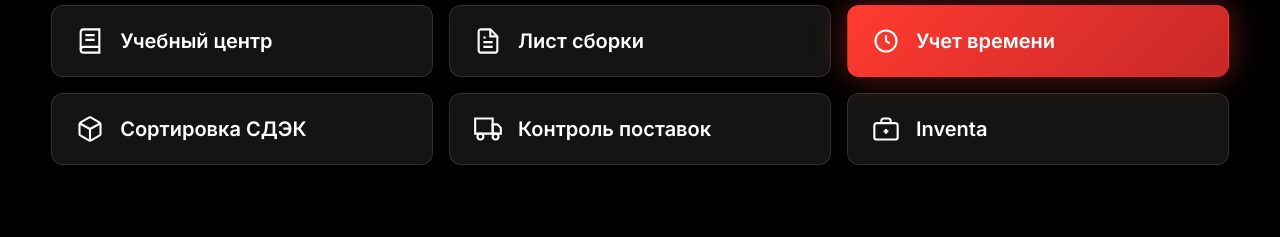
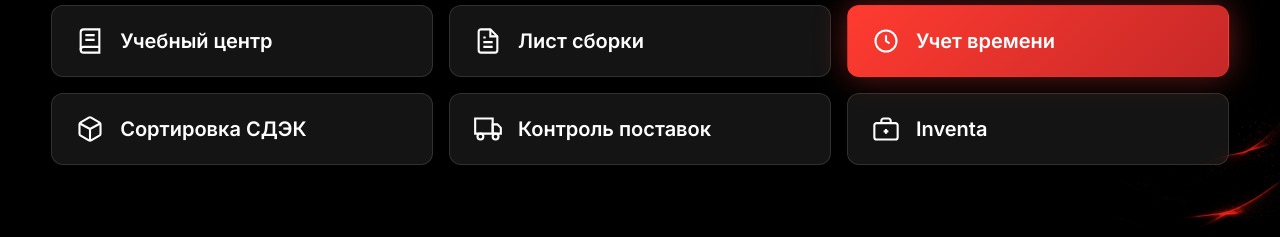
Before and after one commit to misterpufik-ship-it/nostradamus, a PHP site: page /deploy/nostradamus-1503.ru/public_html/ in a window 1280 px wide. Shown: the part 571-808 px from the top of the page. Run offline with PHP 8.4, Linux system fonts and the light colour scheme.

Commit message:
Показать декор внизу главной: вывод footerBackground, масштаб 1/3 в правый нижний угол.
Co-authored-by: Cursor <cursoragent@cursor.com>

```diff
--- a/deploy/nostradamus-1503.ru/public_html/admin/api.php
+++ b/deploy/nostradamus-1503.ru/public_html/admin/api.php
@@ -89,7 +89,7 @@ function default_homepage(): array
         'background_type' => 'color',
         'background_color' => '#000000',
         'background' => '',
-        'footerBackground' => '',
+        'footerBackground' => 'assets/ai-nostradamus-right-corner.png',
         'title' => [
             'main' => 'Сервисы для работы',
             'accent' => 'с маркетплейсами',
--- a/deploy/nostradamus-1503.ru/public_html/admin/data/homepage.json
+++ b/deploy/nostradamus-1503.ru/public_html/admin/data/homepage.json
@@ -4,7 +4,7 @@
   "background_type": "color",
   "background_color": "#000000",
   "background": "",
-  "footerBackground": "",
+  "footerBackground": "assets/ai-nostradamus-right-corner.png",
   "title": {
     "main": "Сервисы для работы",
     "accent": "с маркетплейсами"
--- a/deploy/nostradamus-1503.ru/public_html/index.php
+++ b/deploy/nostradamus-1503.ru/public_html/index.php
@@ -15,7 +15,7 @@ function default_homepage_config(): array
         'background_type' => 'color',
         'background_color' => '#000000',
         'background' => '',
-        'footerBackground' => '',
+        'footerBackground' => 'assets/ai-nostradamus-right-corner.png',
         'title' => [
             'main' => 'Сервисы для работы',
             'accent' => 'с маркетплейсами',
@@ -115,6 +115,7 @@ $logo = e((string) ($config['logo'] ?? 'assets/ai-nostradamus-logo.png'));
 $backgroundType = ($config['background_type'] ?? 'color') === 'image' ? 'image' : 'color';
 $backgroundColor = e(normalize_homepage_hex_color((string) ($config['background_color'] ?? '#000000')));
 $background = trim((string) ($config['background'] ?? ''));
+$footerBackground = trim((string) ($config['footerBackground'] ?? ''));
 $fontTitle = e((string) ($config['fontSizes']['title'] ?? 'clamp(28px, 4.5vw, 52px)'));
 $fontSubtitle = e((string) ($config['fontSizes']['subtitle'] ?? 'clamp(15px, 2vw, 18px)'));
 $fontButton = e((string) ($config['fontSizes']['button'] ?? 'clamp(16px, 2.2vw, 20px)'));
@@ -133,7 +134,7 @@ $services = is_array($config['services'] ?? null) ? $config['services'] : [];
       href="https://fonts.googleapis.com/css2?family=Inter:wght@400;500;600;700&display=swap"
       rel="stylesheet"
     />
-    <link rel="stylesheet" href="main.css?v=2026071004" />
+    <link rel="stylesheet" href="main.css?v=2026071005" />
     <style>
       :root {
         --font-size-title: <?= $fontTitle ?>;
@@ -159,6 +160,16 @@ $services = is_array($config['services'] ?? null) ? $config['services'] : [];
     </style>
   </head>
   <body>
+    <?php if ($footerBackground !== ''): ?>
+    <img
+      class="home-footer-deco"
+      src="<?= e($footerBackground) ?>"
+      alt=""
+      aria-hidden="true"
+      width="1200"
+      height="450"
+    />
+    <?php endif; ?>
     <main class="home">
       <header class="home-header">
         <img
--- a/deploy/nostradamus-1503.ru/public_html/main.css
+++ b/deploy/nostradamus-1503.ru/public_html/main.css
@@ -83,6 +83,28 @@ body {
   background-color: var(--bg);
   font-family: var(--font);
   line-height: 1.4;
+  overflow-x: hidden;
+}
+
+.home-footer-deco {
+  position: fixed;
+  right: 0;
+  bottom: 0;
+  z-index: 0;
+  display: block;
+  width: auto;
+  height: auto;
+  max-width: none;
+  pointer-events: none;
+  user-select: none;
+  transform: scale(0.3333333333);
+  transform-origin: 100% 100%;
+}
+
+@media (prefers-reduced-motion: reduce) {
+  .home-footer-deco {
+    transform: scale(0.3333333333);
+  }
 }
 
 .home {
```
Also changed, not shown: deploy/nostradamus-1503.ru/public_html/admin/css/admin.css (+6 -3 lines), deploy/nostradamus-1503.ru/public_html/assets/ai-nostradamus-right-corner.png (added).
